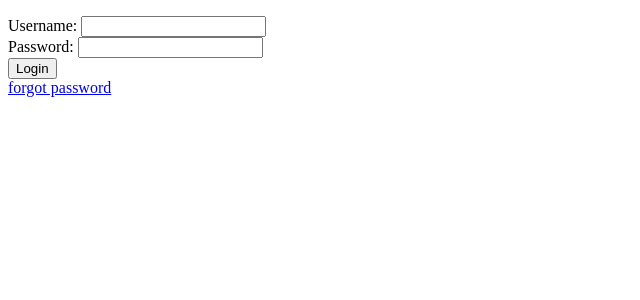
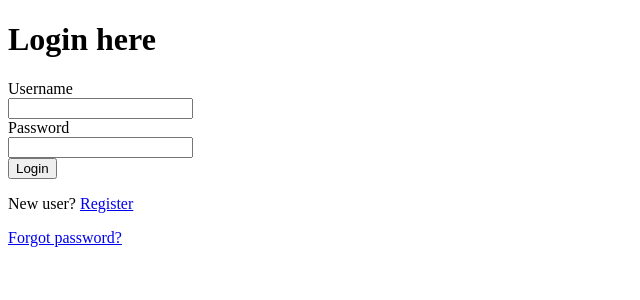
Before and after one commit to mszahan/dj_projects, a Django app: page /users/login/ in a window 1280 px wide. Shown: the part 88-388 px from the top of the page, without its empty margins (0-640 px from the left). Run offline with Django 5.2, Linux system fonts and the light colour scheme.

```diff
--- a/social/config/settings.py
+++ b/social/config/settings.py
@@ -119,6 +119,7 @@ USE_TZ = True
 # https://docs.djangoproject.com/en/5.1/howto/static-files/
 
 STATIC_URL = 'static/'
+# STATIC_ROOT = os.path.join(BASE_DIR, 'static/')
 MEDIA_URL = '/media/'
 MEDIA_ROOT = os.path.join(BASE_DIR, 'media/')
 
--- a/social/users/templates/login.html
+++ b/social/users/templates/login.html
@@ -7,11 +7,25 @@
 
 
 {% block main %}
-<form method="post">
-    {% csrf_token %}
-    {{form}}
-    <button type="submit">Login</button>
-</form>
+<h1 class="text-2xl m-10 mx-auto text-center">Login here</h1>
+<div class="container py-5 ">
+    <form method="post" class="bg-white shadow-md m-10 w-2/5 rounded px-8 pt-6 pb-8 mb-4 mx-auto">
+        {% csrf_token %}
+        <div class="mb-4">
+            <label class="block text-gray-700 text-sm font-bold m-2" for="">Username</label>
+            <div class="shadow appearance-none border rounded py-2 px-3 mr-10">{{form.username}}</div>
+        </div>
+        <div class="mb-4">
+            <label class="block text-gray-700 text-sm font-bold m-2" for="">Password</label>
+            <div class="shadow appearance-none border rounded py-2 px-3 mr-10">{{form.password}}</div>
+        </div>
+        <button type="submit" class="text-white bg-green-600 px-5 py-2 rounded cursor-pointer">Login</button>
+    </form>
 
-<a href="{% url 'password_reset' %}">forgot password</a>
+</div>
+<div class="m-10 w-2/5 rounded px-2 mx-auto">
+    <p> New user? <a href="{% url 'register' %}" class="underline text-indigo-700">Register</a></p>
+    <p> <a href="{% url 'password_reset' %}" class="underline text-indigo-700">Forgot password?</a> </p>
+
+</div>
 {% endblock main %}
--- a/social/users/templates/nav.html
+++ b/social/users/templates/nav.html
@@ -43,8 +43,8 @@
               <img class="size-8 rounded-full" src="https://plus.unsplash.com/premium_vector-1731922571914-9d0161b5e7b7?q=80&w=1800&auto=format&fit=crop&ixlib=rb-4.0.3&ixid=M3wxMjA3fDB8MHxwaG90by1wYWdlfHx8fGVufDB8fHx8fA%3D%3D" alt="">
             </button>
             <div class="absolute right-0 z-10 mt-2 w-48 origin-top-right rounded-md bg-white py-1 ring-1 shadow-lg ring-black/5 hidden" role="menu">
-              <a href="{% url 'profile' %}" class="block px-4 py-2 text-sm text-gray-700 hover:underline">Your Profile</a>
-              <a href="#" class="block px-4 py-2 text-sm text-gray-700 hover:underline">Settings</a>
+              <a href="{% url 'profile' %}" class="block px-4 py-2 text-sm text-gray-700 hover:underline">Your profile</a>
+              <a href="{% url 'user_post' %}" class="block px-4 py-2 text-sm text-gray-700 hover:underline">Your posts</a>
               <form action="{% url 'logout' %}" method="post">
                 {% csrf_token %}
                   <button class="block px-4 py-2 text-sm text-gray-700 cursor-pointer hover:underline" type="submit">Sign out</button>
--- a/social/users/urls.py
+++ b/social/users/urls.py
@@ -3,7 +3,7 @@ from . import views
 from django.contrib.auth import views as auth_views
 
 urlpatterns = [
-    path('', views.homepage, name='homepage'),
+    path('', views.user_post, name='user_post'),
     path('register/', views.register, name='register'),
     path('register-complete/', views.register_compelete, name='register_complete'),
     path('login/', views.user_login, name='login'),
--- a/social/users/views.py
+++ b/social/users/views.py
@@ -24,7 +24,7 @@ def user_login(request):
     return render(request, 'login.html', {'form':form} )
 
 @login_required
-def homepage(request):
+def user_post(request):
     current_user = request.user
     posts = Post.objects.filter(user=current_user)
     return render(request, 'index.html', {'posts': posts})
```
Also changed, not shown: social/users/templates/index.html (+39 -4 lines), social/users/templates/register.html (+32 -11 lines).
